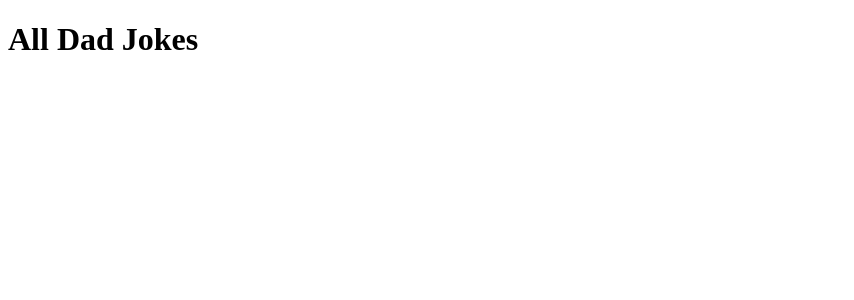
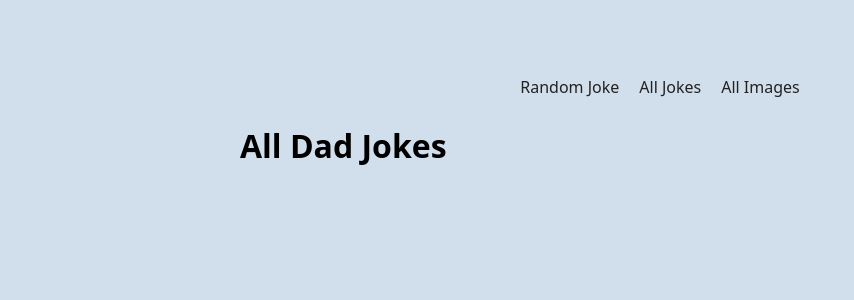
Before and after one commit to aaronhuan/cs412, a Django app: page /dadjokes/jokes/ in a window 1280 px wide. Shown: the top 300 px of the page, without its empty margins (0-854 px from the left). Run offline with Django 5.2, Linux system fonts and the light colour scheme; data that the repository does not hold is empty.

Commit message:
docstrings + styling

```diff
--- a/dadjokes/templates/dadjokes/base.html
+++ b/dadjokes/templates/dadjokes/base.html
@@ -1,12 +1,31 @@
+<!--
+File: dadjokes/base.html
+Author: Aaron Huang (ahuan@bu.edu), 11/14/2025
+Description: The base.html template provides a common structure for all pages in the application, including a navigation bar and footer.
+-->
+
+
+{% load static %}
 <!DOCTYPE html>
 <html lang="en">
 <head>
     <meta charset="UTF-8">
     <meta name="viewport" content="width=device-width, initial-scale=1.0">
-    <title>Document</title>
+    <link rel = "stylesheet" href="{% static 'dad_jokes_styles.css' %}">
+    <title>Dad Jokes</title>
 </head>
 <body>
-    {% block content %}
-    {% endblock %}
+    <div class="page">
+        <nav>
+            <ul>
+                <li><a href="{% url 'random_joke' %}">Random Joke</a></li>
+                <li><a href="{% url 'joke_list' %}">All Jokes</a></li>
+                <li><a href="{% url 'picture_list' %}">All Images</a></li>
+            </ul>
+        </nav>
+
+            {% block content %}
+            {% endblock %}
+    </div>
 </body>
 </html>
--- a/dadjokes/templates/dadjokes/show_all_jokes.html
+++ b/dadjokes/templates/dadjokes/show_all_jokes.html
@@ -1,10 +1,20 @@
+<!--
+File: dadjokes/show_all_jokes.html
+Author: Aaron Huang (ahuan@bu.edu), 11/14/2025
+Description: This page shows all the jokes in list format.
+-->
+
 {% extends 'dadjokes/base.html' %}
 
 {% block content %}
     <h1>All Dad Jokes</h1>
     <ul>
+        <!-- iterate through all the jokes and get the joke in .text, as well as the pk to link it to the detail page -->
         {% for joke in jokes%}
-            <li>{{joke.text}}</li>
+        <div class="card">
+            <a href="{% url 'joke_detail' joke.pk%}"><li>{{joke.text}}</li></a>
+            <p>--{{joke.name}}</p>
+        </div>
         {% endfor %}
     </ul>
 {% endblock %}
--- a/dadjokes/views.py
+++ b/dadjokes/views.py
@@ -1,3 +1,7 @@
+#File: dadjokes/views.py
+#Author: Aaron Huang (ahuan@bu.edu), 11/14/2025
+#Description: Views for the dadjokes app handling display and API endpoints.
+
 from django.shortcuts import render
 from .models import Joke, Picture
 from django.views.generic import ListView, DetailView, TemplateView
@@ -6,31 +10,36 @@ from rest_framework import generics
 from rest_framework.response import Response
 
 class RandomJokeView(TemplateView):
+    '''View to render a random joke and image.'''
     template_name = 'dadjokes/random_joke.html'
 
     def get_context_data(self, **kwargs):
+        '''Use random joke + picture methods from their respective models for template context'''
         context = super().get_context_data(**kwargs)
         context['joke'] = Joke.get_random_joke()
         context['picture_url'] = Picture.get_random_picture_url()
         return context
 
 class JokeListView(ListView):
-    '''no img'''
+    '''Display a list of jokes.'''
     model = Joke
     context_object_name = 'jokes'
     template_name = 'dadjokes/show_all_jokes.html'
 
 class JokeDetailView(DetailView):
+    '''Display the details for a single joke.'''
     model = Joke
     context_object_name = 'joke'
     template_name = 'dadjokes/show_joke.html'
 
 class PictureListView(ListView):
+    '''Display a list of all pictures.'''
     model = Picture
     context_object_name = 'pictures'
     template_name = 'dadjokes/show_all_images.html'
 
 class PictureDetailView(DetailView):
+    '''Display the details for a single picture.'''
     model = Picture
     context_object_name = 'picture'
     template_name = 'dadjokes/show_image.html'
@@ -38,36 +47,44 @@ class PictureDetailView(DetailView):
 
 ###################### API VIEWS ######################
 class RandomJokeAPIView(generics.GenericAPIView):
+    '''API endpoint that returns a random joke.'''
     queryset = Joke.objects.all()
     serializer_class = JokeSerializer
 
     def get(self, request, *args, **kwargs):
+        '''Make a function to handle GET requests.'''
         random_joke = Joke.get_random_joke()
         serializer = self.get_serializer(random_joke)
         return Response(serializer.data)
 
 class JokeListCreateAPIView(generics.ListCreateAPIView):
+    '''API endpoint to list all jokes/create one.'''
     queryset = Joke.objects.all()
     serializer_class = JokeSerializer
 
 class JokeDetailAPIView(generics.RetrieveAPIView):
+    '''API endpoint to get a single joke by its ID.'''
     queryset = Joke.objects.all()
     serializer_class = JokeSerializer
 
 
 class PictureListAPIView(generics.ListAPIView):
+    '''API endpoint to list all pictures.'''
     queryset = Picture.objects.all()
     serializer_class = PictureSerializer
 
 class PictureDetailAPIView(generics.RetrieveAPIView):
+    '''API endpoint to get one picture by it's ID.'''
     queryset = Picture.objects.all()
     serializer_class = PictureSerializer
 
 class RandomPictureAPIView(generics.GenericAPIView):
+    '''API endpoint to get a random picture.'''
     queryset = Picture.objects.all()
     serializer_class = PictureSerializer
 
     def get(self, request, *args, **kwargs):
+        '''Define the get method to handle GET requests, serialize a random picture.'''
         random_picture = Picture.get_random_picture()
         serializer = self.get_serializer(random_picture)
         return Response(serializer.data)
--- /dev/null
+++ b/static/dad_jokes_styles.css
@@ -0,0 +1,52 @@
+
+body {
+            font-family:system-ui, -apple-system, BlinkMacSystemFont, 'Segoe UI', Roboto, Oxygen, Ubuntu, Cantarell, 'Open Sans', 'Helvetica Neue', sans-serif;
+            background: #d1deeb;
+}
+h1 {
+            margin-top: 0;
+            margin-bottom: 16px;
+}
+
+img {
+            width: 200px;
+            height: 200px;
+            margin-top: 16px;
+            border-radius: 6px;
+}
+nav ul {
+    display: flex;
+    flex-direction: row;
+    gap:20px;
+    justify-content: center;
+    list-style: none;
+}
+ul{
+    display: flex;
+    gap:20px;
+    flex-direction: column;
+    align-items: center;
+    list-style: none;
+}
+li {
+            margin-bottom: 10px;
+            width: "100%";
+}
+.page {
+            max-width: 800px;
+            margin: 40px auto;
+            padding: 20px;
+}
+
+.card {
+            background: #cab3b3;
+            border-radius: 10px;
+            padding: 20px;
+            text-align: center;
+            box-shadow: 0 2px 6px rgba(0, 0, 0, 0.08);
+}
+
+a {
+            color: #222;
+            text-decoration: none;
+}
```
Also changed, not shown: dadjokes/models.py (+9 -0 lines), dadjokes/serializers.py (+6 -3 lines), dadjokes/templates/dadjokes/random_joke.html (+9 -0 lines), dadjokes/templates/dadjokes/show_all_images.html (+10 -1 lines), dadjokes/templates/dadjokes/show_image.html (+8 -0 lines), dadjokes/templates/dadjokes/show_joke.html (+9 -0 lines), react/DadJokes/app/(tabs)/add_joke.tsx (+63 -1 lines), react/DadJokes/app/(tabs)/index.tsx (+38 -10 lines), react/DadJokes/app/(tabs)/jokes_list.tsx (+60 -1 lines), react/DadJokes/assets/my_styles.ts (added, +52 -0 lines).
